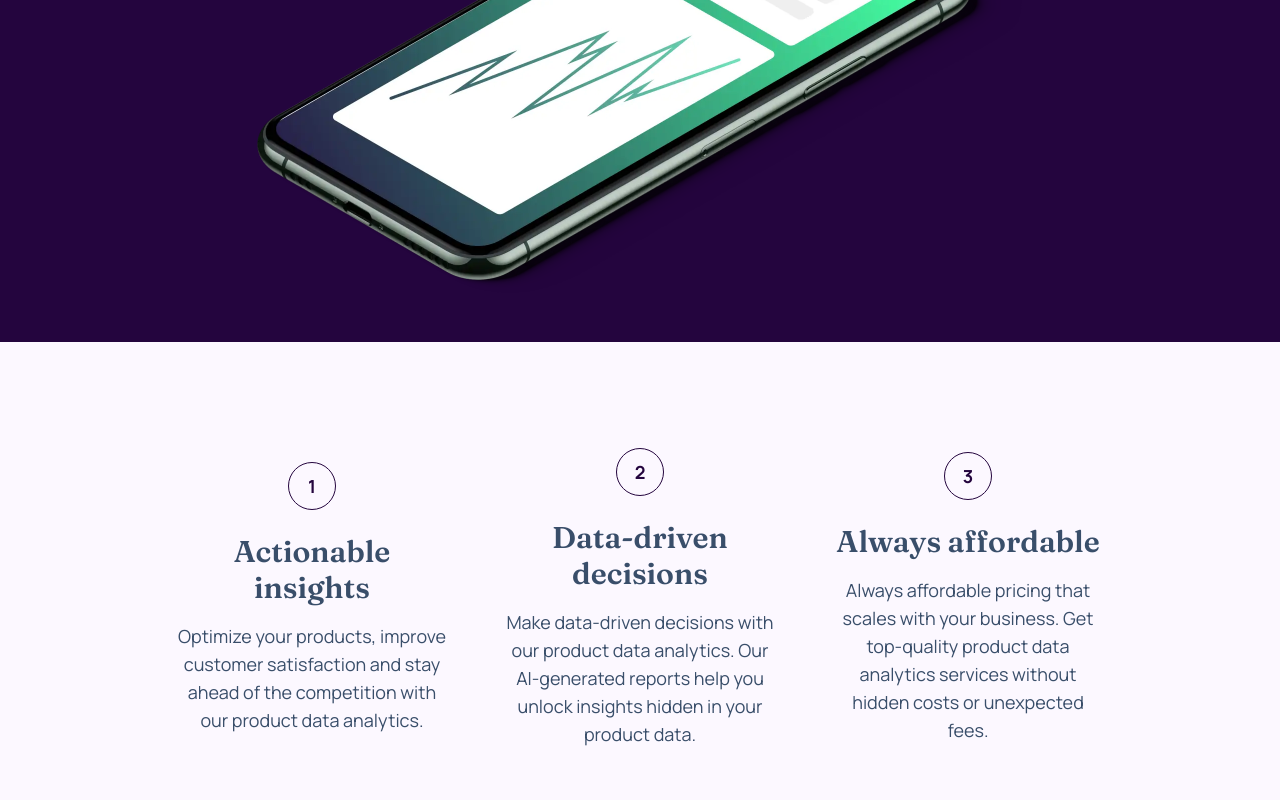
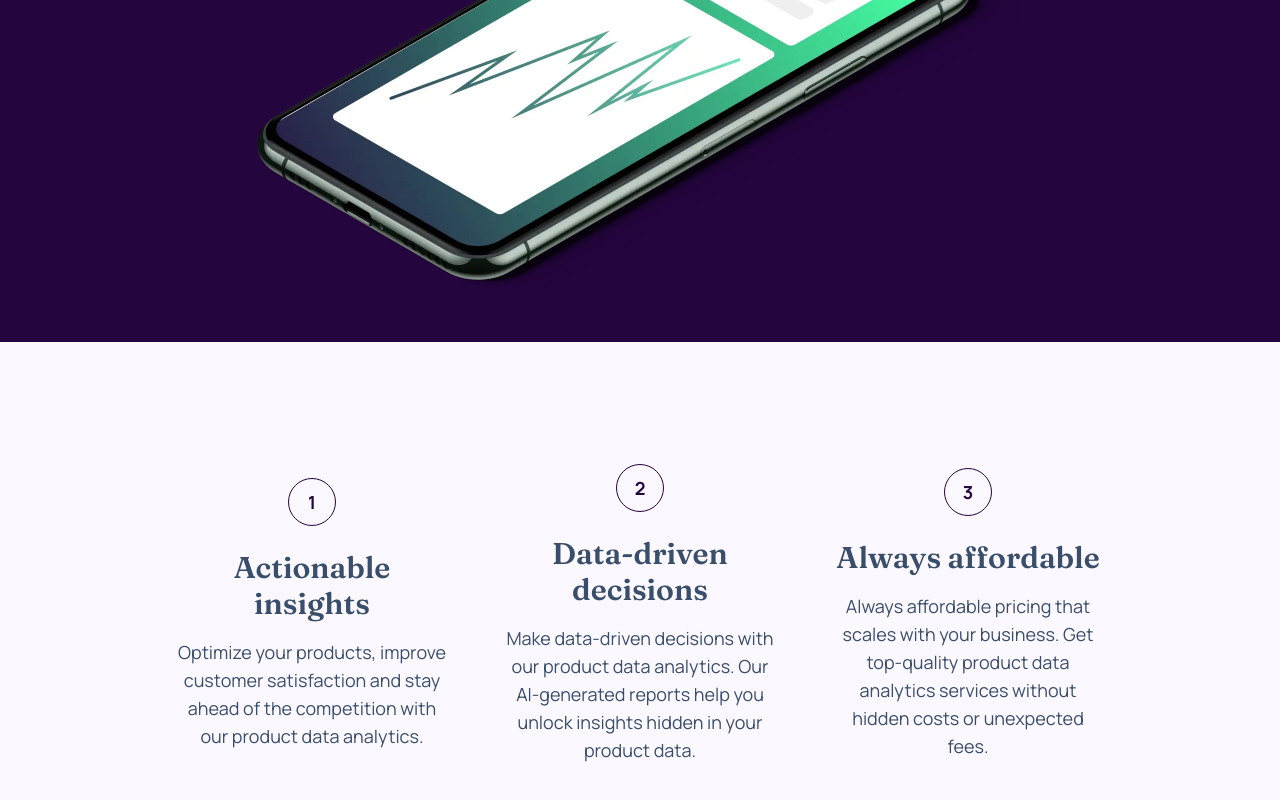
Before and after one commit to Hcmwebs/workit-landing-page, a React (Vite) app: page / in a window 1280 px wide. Shown: the part 579-1379 px from the top of the page. Built offline with nearby package versions, Linux system fonts and the light colour scheme.

Commit message:
added some block padding

```diff
--- a/src/components/MainContent.jsx
+++ b/src/components/MainContent.jsx
@@ -3,7 +3,7 @@ import SingleItem from './SingleItem';
 
 const MainContent = () => {
 	return (
-		<main className='w-full bg-[#FCF8FF] grid place-items-center py-16'>
+		<main className='w-full bg-[#FCF8FF] grid place-items-center py-20'>
 			<section className='w-full align-element grid grid-cols-1 lg:grid-cols-3 place-items-center gap-y-10 lg:gap-x-6'>
 				{items.map((item) => {
 					return <SingleItem key={item.id} {...item} />;
```
